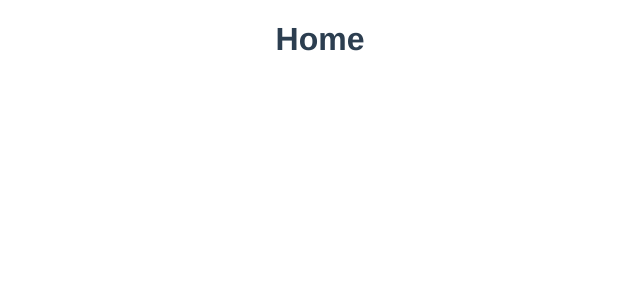
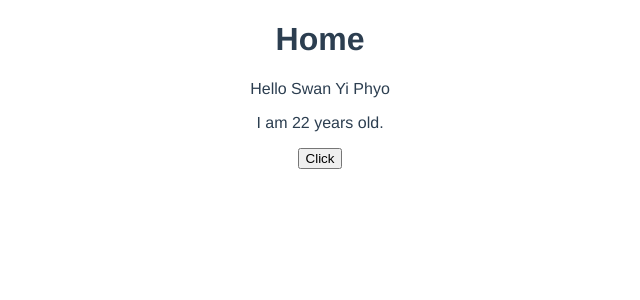
Before and after one commit to fisheeesh/Composition-Api, a Vue app: page / in a window 1280 px wide. Shown: the top 300 px of the page, without its empty margins (320-960 px from the left). Built offline with nearby package versions, Linux system fonts and the light colour scheme.

Commit message:
project setup

```diff
--- a/src/views/HomeView.vue
+++ b/src/views/HomeView.vue
@@ -1,14 +1,22 @@
 <template>
   <div class="home">
     <h1>Home</h1>
+    <p>Hello {{ name }}</p>
+    <p>I am {{ age }} years old.</p>
+    <button @click="handleClick">Click</button>
   </div>
 </template>
 
 <script>
 
 export default {
-  name: 'HomeView',
-  components: {
+  setup(){
+    // console.log('hi there')
+    let name = "Swan Yi Phyo"
+    let age = 22
+    // console.log(name)
+    let handleClick = () => console.log("clicked")
+    return{ name, age, handleClick }
   }
 }
 </script>
```
